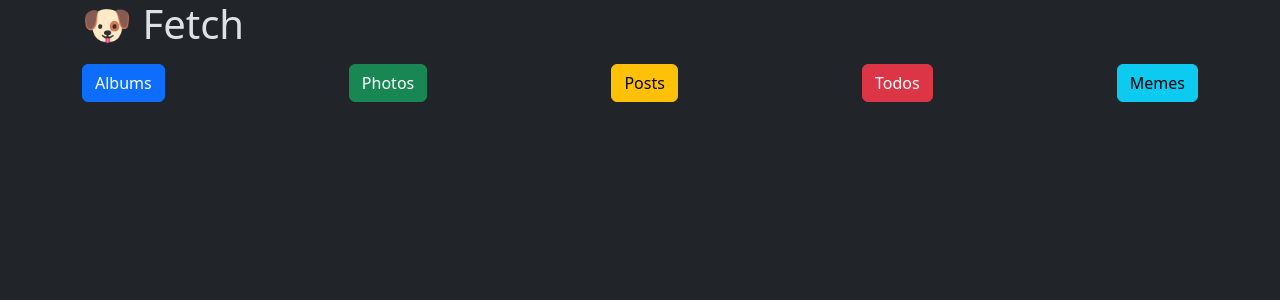
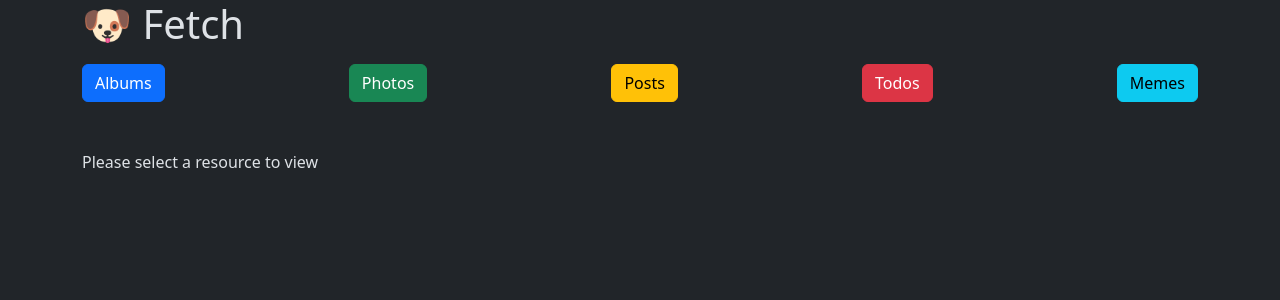
Before and after one commit to drblue/fed23-javascript-2, a React (Vite) app in the folder 04-fetch/: page / in a window 1280 px wide. Shown: the top 300 px of the page. Built offline with nearby package versions, Linux system fonts and the light colour scheme.

Commit message:
Moved rendering of resource to its own component.

```diff
--- a/04-fetch/src/App.tsx
+++ b/04-fetch/src/App.tsx
@@ -1,4 +1,5 @@
 import { useEffect, useState } from "react";
+import ResourceList from "./components/ResourceList";
 import { getResource } from "./services/JSONPlaceholderAPI";
 import { Resource } from "./types/Resource";
 import "./assets/scss/App.scss";
@@ -55,22 +56,12 @@ function App() {
 				<button onClick={() => setResource('memes')} className="btn btn-info">Memes</button>
 			</div>
 
-			{error && <div className="alert alert-warning">{error}</div>}
-
-			{isLoading && <p>Loading...</p>}
-
-			{!isLoading && resource && data.length > 0 && (
-				<>
-					<h2>{resource}</h2>
-					<p>There are {data.length} {resource}.</p>
-
-					<ol>
-						{data.map(item => (
-							<li key={item.id}>{item.title}</li>
-						))}
-					</ol>
-				</>
-			)}
+			<ResourceList
+				data={data}
+				error={error}
+				isLoading={isLoading}
+				resource={resource}
+			/>
 		</div>
 	)
 }
--- /dev/null
+++ b/04-fetch/src/components/ResourceList.tsx
@@ -0,0 +1,42 @@
+import { Resource } from '../types/Resource';
+
+interface ResourceListProps {
+	data: Resource[];
+	error: string | false;
+	isLoading: boolean;
+	resource: string;
+}
+
+const ResourceList: React.FC<ResourceListProps> = ({ data, error, isLoading, resource }) => {
+
+	if (isLoading) {
+		return <p>Loading...</p>
+	}
+
+	if (error) {
+		return <div className="alert alert-warning">{error}</div>
+	}
+
+	if (!resource) {
+		return <p>Please select a resource to view</p>
+	}
+
+	if (!data.length) {
+		return <p>No data exists</p>
+	}
+
+	return (
+		<>
+			<h2>{resource}</h2>
+			<p>There are {data.length} {resource}.</p>
+
+			<ol>
+				{data.map(item => (
+					<li key={item.id}>{item.title}</li>
+				))}
+			</ol>
+		</>
+	)
+}
+
+export default ResourceList
```
